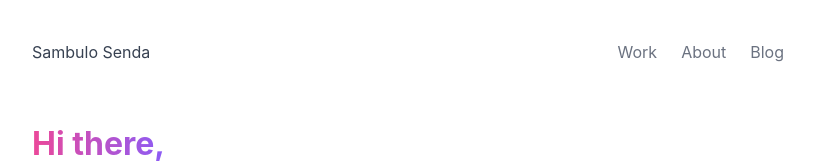
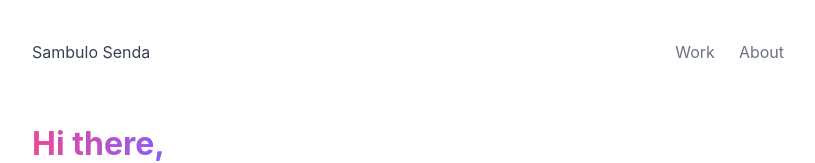
Before and after one commit to sambulosenda/sambulosendas, a Next.js app: page / in a window 1280 px wide. Shown: the top 163 px of the page, without its empty margins (232-1047 px from the left). Built offline with nearby package versions, Linux system fonts and the light colour scheme.

Commit message:
remove blog

```diff
--- a/components/Layout.tsx
+++ b/components/Layout.tsx
@@ -1,9 +1,9 @@
-import React, { ReactNode } from 'react'
+import Head from 'next/head'
+import Link from 'next/link'
 import { useRouter } from 'next/router'
-import Link from 'next/link'
-import Head from 'next/head'
+import { ReactNode } from 'react'
+import { FaGithub, FaLinkedin, FaTwitter } from 'react-icons/fa'
 import ModeToggle from './ModeToggle'
-import { FaGithub, FaTwitter, FaLinkedin } from 'react-icons/fa'
 
 type Props = {
   children?: ReactNode
@@ -43,13 +43,13 @@ const Layout = ({ children, title = 'Default title' }: Props) => {
               </a>
             </Link>
           </div>
-          <div>
+          {/* <div>
             <Link href="/blog" passHref>
               <a className={router.pathname === '/blog' ? 'active' : ''}>
                 Blog
               </a>
             </Link>
-          </div>
+          </div> */}
         </nav>
       </header>
       {children}
```
